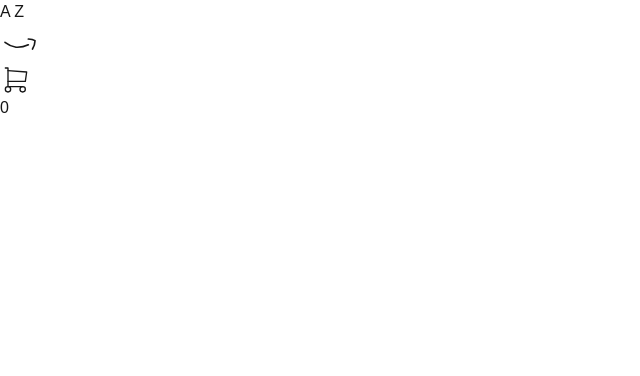
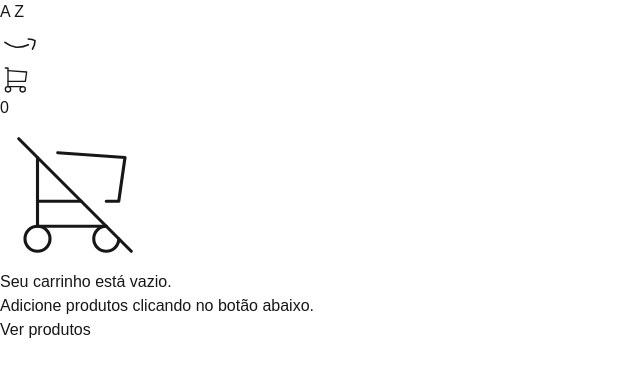
Before and after one commit to alexandreraminelli/pratica-react-e-commerce, a Next.js app: page /carrinho in a window 1280 px wide. Shown: the top 376 px of the page, without its empty margins (0-640 px from the left). Built offline with nearby package versions, Linux system fonts and the light colour scheme.

Commit message:
feat: adição de mensagem de carrinho vazio

```diff
--- a/src/app/(loja)/carrinho/page.tsx
+++ b/src/app/(loja)/carrinho/page.tsx
@@ -1,6 +1,7 @@
 "use client"
 
 import AreaItemCarrinho from "@/components/carrinho/AreaItemCarrinho"
+import CarrinhoVazio from "@/components/carrinho/CarrinhoVazio"
 import Pagina from "@/components/template/Pagina"
 import useCarrinho from "@/data/hooks/useCarrinho"
 
@@ -12,6 +13,10 @@ export default function PaginaCarrinho() {
   // retorno do componente
   return (
     <Pagina>
+      {/* Verificar se há ou não itens no carrinho */}
+      {itens.length === 0 ? (
+        <CarrinhoVazio />
+      ) : (
         <div className="flex flex-col gap-5 flex-1">
           {/* Iterar elementos */}
           {itens.map((item) => (
@@ -25,6 +30,7 @@ export default function PaginaCarrinho() {
             />
           ))}
         </div>
+      )}
     </Pagina>
   )
 }
--- /dev/null
+++ b/src/components/carrinho/CarrinhoVazio.tsx
@@ -0,0 +1,21 @@
+import { IconShoppingCartOff } from "@tabler/icons-react"
+import Link from "next/link"
+
+/** Componente de mensagem de carrinho vazio. Vísivel quando não há nenhum item no carrinho. */
+export default function CarrinhoVazio() {
+  return (
+    <div className="flex flex-col items-center gap-4 text-zinc-500">
+      {/* Ícone de carrinho vazio */}
+      <IconShoppingCartOff size={150} stroke={0.5} />
+      {/* Mensagem */}
+      <div>
+        <h2 className="text-3xl">Seu carrinho está vazio.</h2>
+        <p>Adicione produtos clicando no botão abaixo.</p>
+      </div>
+      {/* Link pra página inicial */}
+      <Link href="/" className="bg-green-500 text-white rounded-sm p-4">
+        Ver produtos
+      </Link>
+    </div>
+  )
+}
```
Lines whose indentation alone changed are shown as unchanged.
